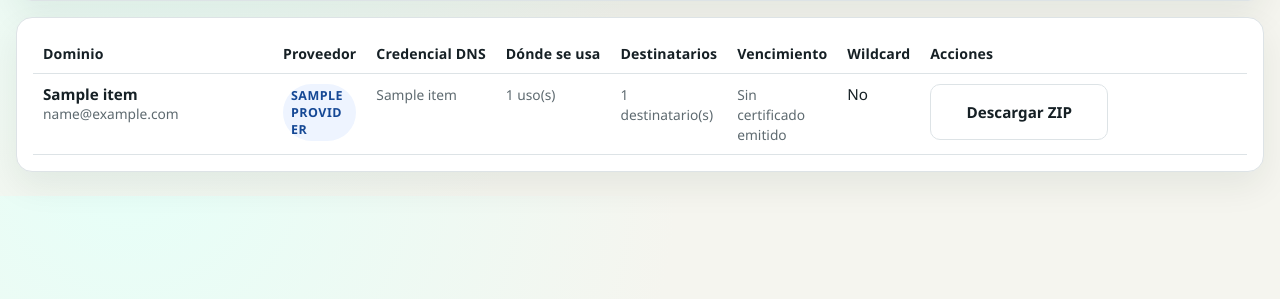
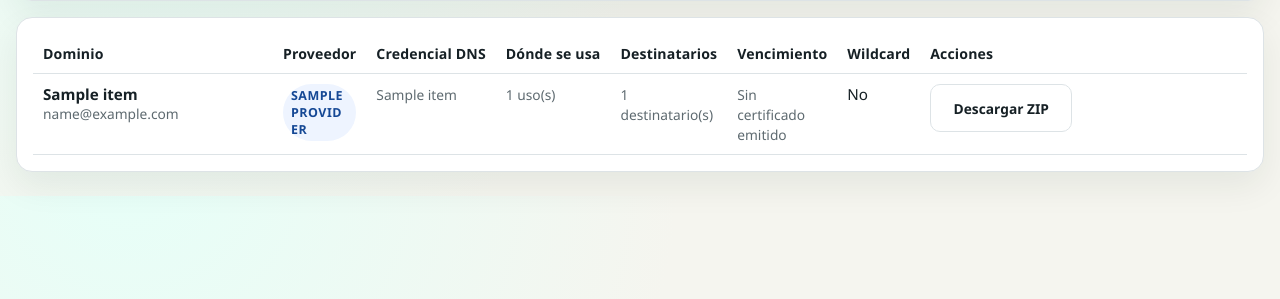
Before and after one commit to calamza/cert-panel, a Flask app: template templates/index.html in a window 1280 px wide. Shown: the part 185-484 px from the top of the page. Run offline with Flask 3, Linux system fonts and the light colour scheme; the template is opened without the code that fills it: most values are stand-ins (such as "Sample title", 1, 10 or a date in 2020); parts of the project's set-up code (start-up, migrations or seed data) failed here and were passed over.

Commit message:
ajustes visuales

```diff
--- a/templates/base.html
+++ b/templates/base.html
@@ -154,9 +154,9 @@
     }
     .action-grid {
       display: grid;
-      grid-template-columns: repeat(2, minmax(138px, 1fr));
+      grid-template-columns: repeat(2, 124px);
       gap: 8px;
-      min-width: 292px;
+      min-width: 256px;
     }
     .action-grid .btn {
       display: flex;
@@ -164,10 +164,10 @@
       justify-content: center;
       width: 100%;
       text-align: center;
-      padding: 8px 10px;
+      padding: 6px 8px;
       white-space: nowrap;
-      font-size: 0.95rem;
-      min-height: 38px;
+      font-size: 0.86rem;
+      min-height: 34px;
     }
     .action-grid form {
       margin: 0;
```
